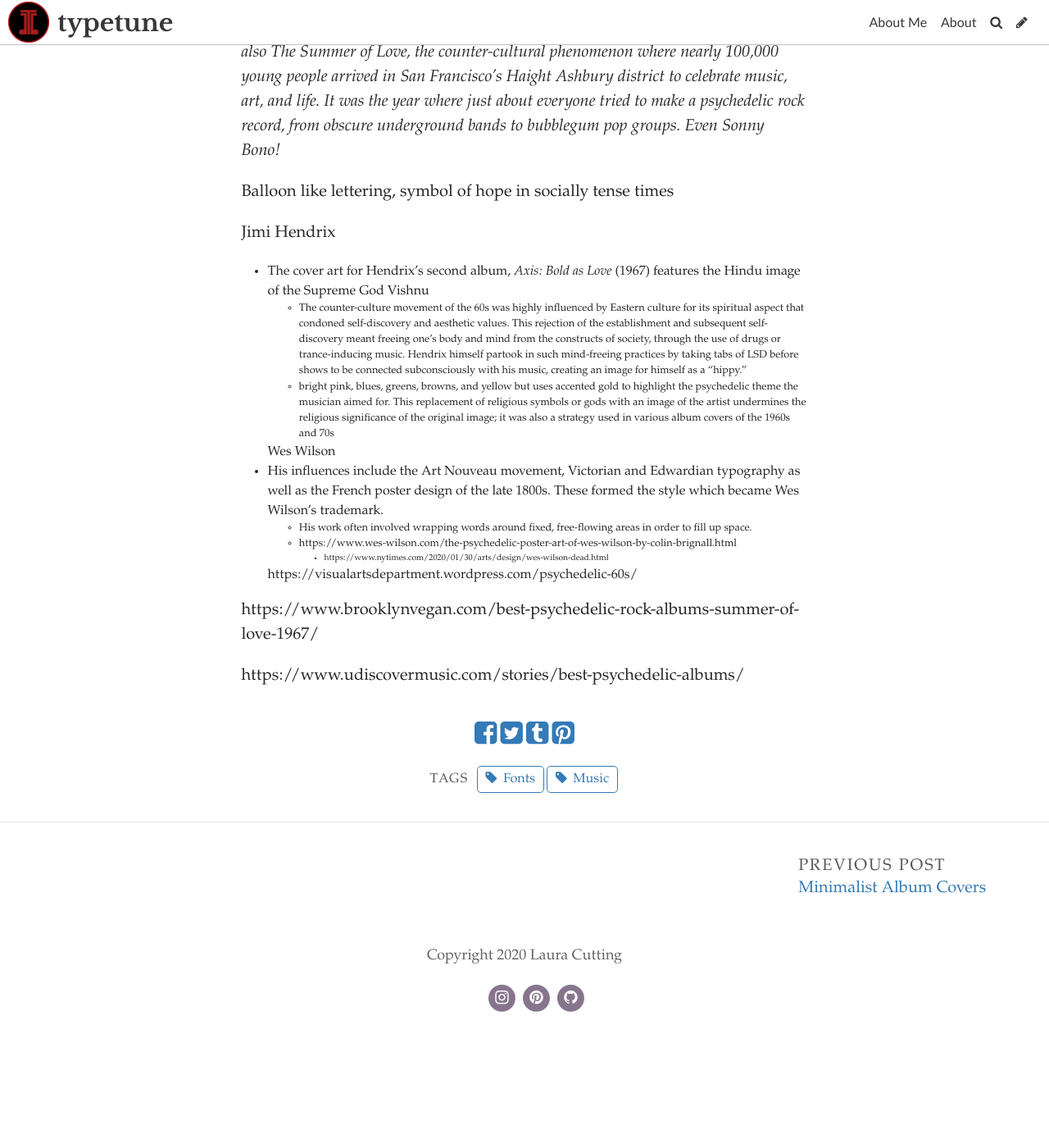
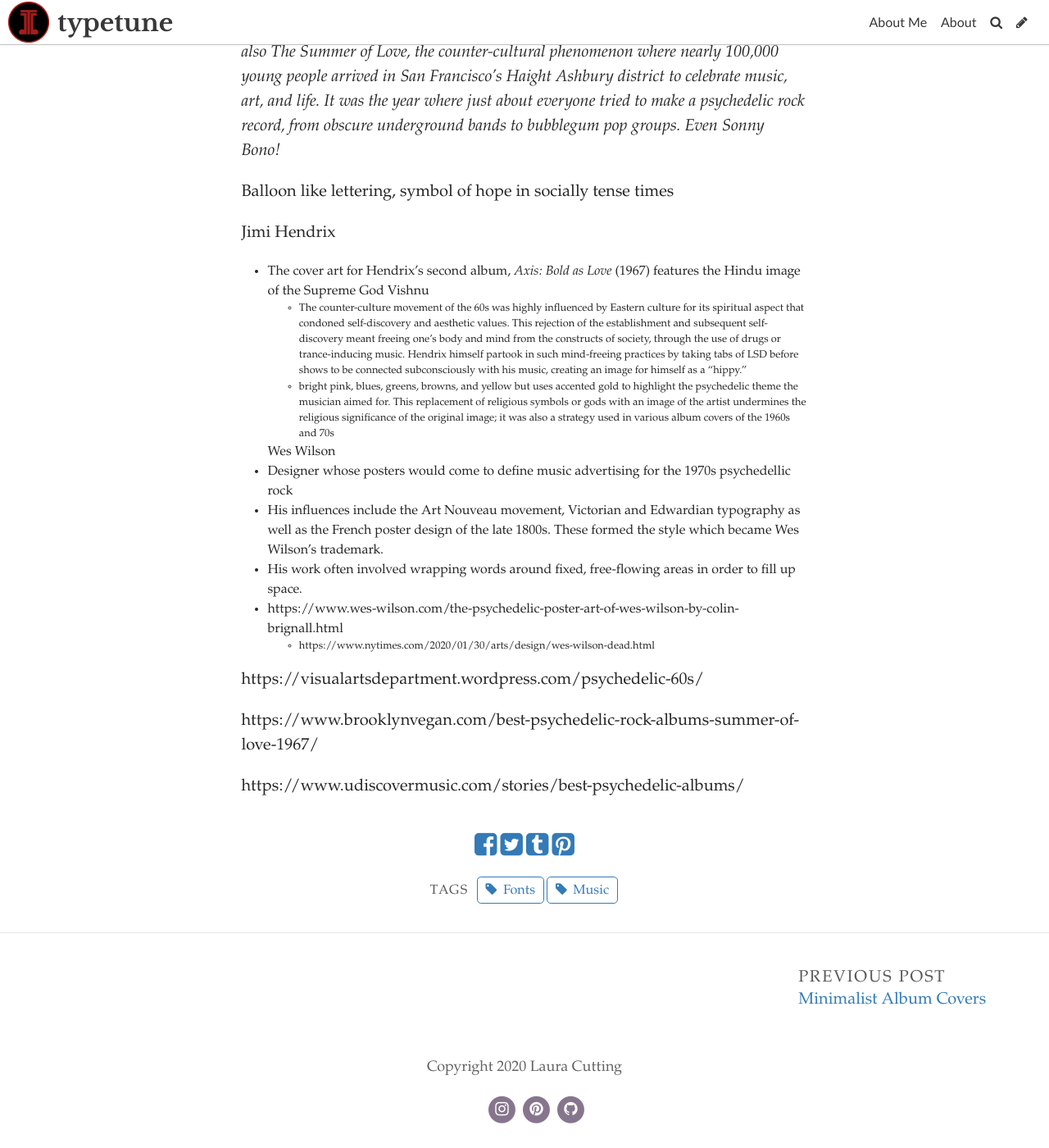
Before and after one commit to lauracutting/typetune, a Jekyll site: the page built from _posts/2020-10-28-groovy-baby.md, in a window 1280 px wide and 1400 px high, scrolled down 707 px. Shown: the whole window at 82% size. Built offline with Jekyll 4.4.1, drawn with Linux system fonts in a browser that asks for light colours; some web fonts are replaced; before the commit the page ends 1971 px from its top, so only the background shows below that; some of the changed lines change nothing that is shown.

Commit message:
Update Post “2020-10-28-groovy-baby”

```diff
--- a/_posts/2020-10-28-groovy-baby.md
+++ b/_posts/2020-10-28-groovy-baby.md
@@ -2,7 +2,7 @@
 layout: post
 title: "Groove is in the Art: 60s & 70s Psychedelic Music "
 date: 2020-10-28T23:42:45.919Z
-header_feature_image: ../uploads/30wilson-ss-slide-oo1s-mobilemasterat3x.jpg
+header_feature_image: ../uploads/wes-wilson.jpg
 comments: true
 tags:
   - Music
@@ -24,16 +24,16 @@
   * bright pink, blues, greens, browns, and yellow but uses accented gold to highlight the psychedelic theme the musician aimed for. This replacement of religious symbols or gods with an image of the artist undermines the religious significance of the original image; it was also a strategy used in various album covers of the 1960s and 70s
 
   Wes Wilson
+*  Designer whose posters would come to define music advertising for the 1970s psychedellic rock
 * His influences include the Art Nouveau movement, Victorian and Edwardian typography as well as the French poster design of the late 1800s. These formed the style which became Wes Wilson's trademark.
-
-  * His work often involved wrapping words around fixed, free-flowing areas in order to fill up space.
+* His work often involved wrapping words around fixed, free-flowing areas in order to fill up space.
 
 
-  * https://www.wes-wilson.com/the-psychedelic-poster-art-of-wes-wilson-by-colin-brignall.html
+* https://www.wes-wilson.com/the-psychedelic-poster-art-of-wes-wilson-by-colin-brignall.html
 
-    * https://www.nytimes.com/2020/01/30/arts/design/wes-wilson-dead.html
+  * https://www.nytimes.com/2020/01/30/arts/design/wes-wilson-dead.html
 
-  https://visualartsdepartment.wordpress.com/psychedelic-60s/
+https://visualartsdepartment.wordpress.com/psychedelic-60s/
 
 https://www.brooklynvegan.com/best-psychedelic-rock-albums-summer-of-love-1967/
 
```
Also changed, not shown: 1 other file.
